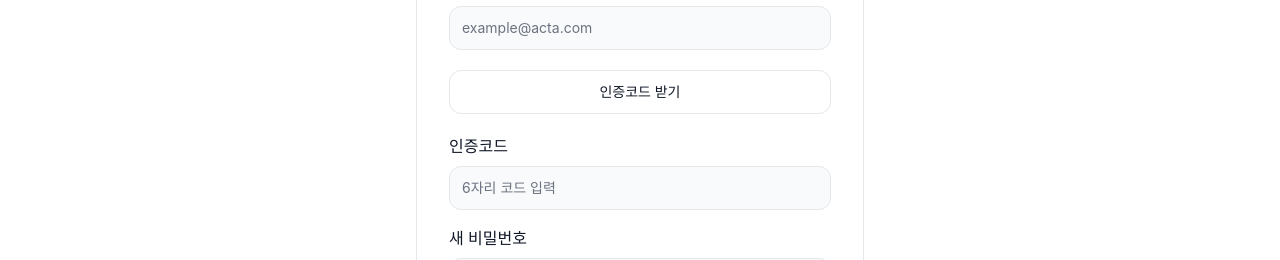
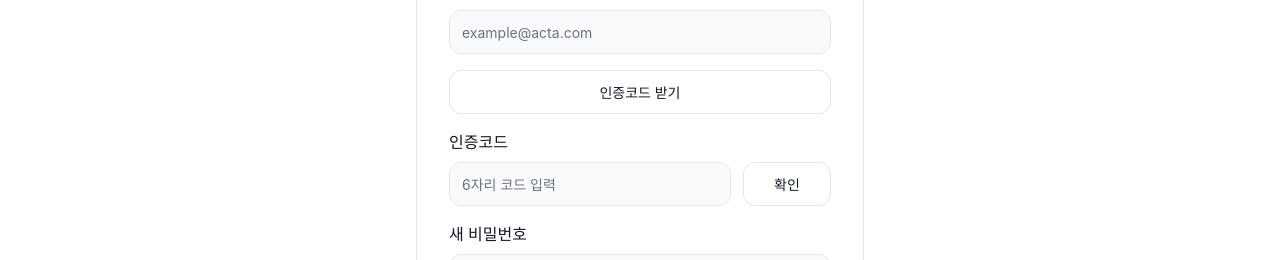
Before and after one commit to YU-AIProject-26/Frontend, a React (Vite) app: page /auth/reset-password in a window 1280 px wide. Shown: the part 231-491 px from the top of the page. Built offline with nearby package versions, Linux system fonts and the light colour scheme.

Commit message:
[추가] 인증코드 확인 버튼 UI 추가

```diff
--- a/src/pages/PasswordResetPage.styles.ts
+++ b/src/pages/PasswordResetPage.styles.ts
@@ -35,6 +35,7 @@ export const Subtitle = styled.p`
   font-size: 0.875rem;
   color: #6b7280;
   margin: 0;
+  line-height: 1.625;
 
   html.dark & {
     color: #9ca3af;
@@ -122,8 +123,48 @@ export const OutlineButton = styled.button`
     background-color 0.2s ease,
     border-color 0.2s ease,
     color 0.2s ease;
-  margin-top: 0.25rem;
-  margin-bottom: 0.25rem;
+
+  &:hover {
+    background: #f3f4f6;
+  }
+
+  html.dark & {
+    border-color: #262626;
+    background: rgba(38, 38, 38, 0.3);
+    color: #f9fafb;
+
+    &:hover {
+      background: rgba(38, 38, 38, 0.5);
+    }
+  }
+`;
+
+export const CodeRow = styled.div`
+  display: flex;
+  align-items: center;
+  gap: 0.75rem;
+`;
+
+export const CodeInputWrapper = styled.div`
+  flex: 1;
+`;
+
+export const CodeCheckButton = styled.button`
+  width: 5.5rem;
+  height: 2.75rem;
+  border-radius: 0.75rem;
+  border: 1px solid #e5e7eb;
+  background: #ffffff;
+  color: #111827;
+  font-size: 0.875rem;
+  font-weight: 500;
+  line-height: 1.5;
+  flex-shrink: 0;
+  cursor: default;
+  transition:
+    background-color 0.2s ease,
+    border-color 0.2s ease,
+    color 0.2s ease;
 
   &:hover {
     background: #f3f4f6;
--- a/src/pages/PasswordResetPage.tsx
+++ b/src/pages/PasswordResetPage.tsx
@@ -9,6 +9,9 @@ import {
   Label,
   TextInput,
   OutlineButton,
+  CodeRow,
+  CodeInputWrapper,
+  CodeCheckButton,
   SubmitButton,
   BottomSection,
   BottomLink,
@@ -36,7 +39,16 @@ export default function PasswordResetPage() {
 
         <FieldGroup>
           <Label htmlFor = "code">인증코드</Label>
-          <TextInput id = "code" type = "text" placeholder = "6자리 코드 입력" />
+          <CodeRow>
+            <CodeInputWrapper>
+              <TextInput
+                id = "code"
+                type = "text"
+                placeholder = "6자리 코드 입력"
+              />
+            </CodeInputWrapper>
+            <CodeCheckButton type = "button">확인</CodeCheckButton>
+          </CodeRow>
         </FieldGroup>
 
         <FieldGroup>
```
